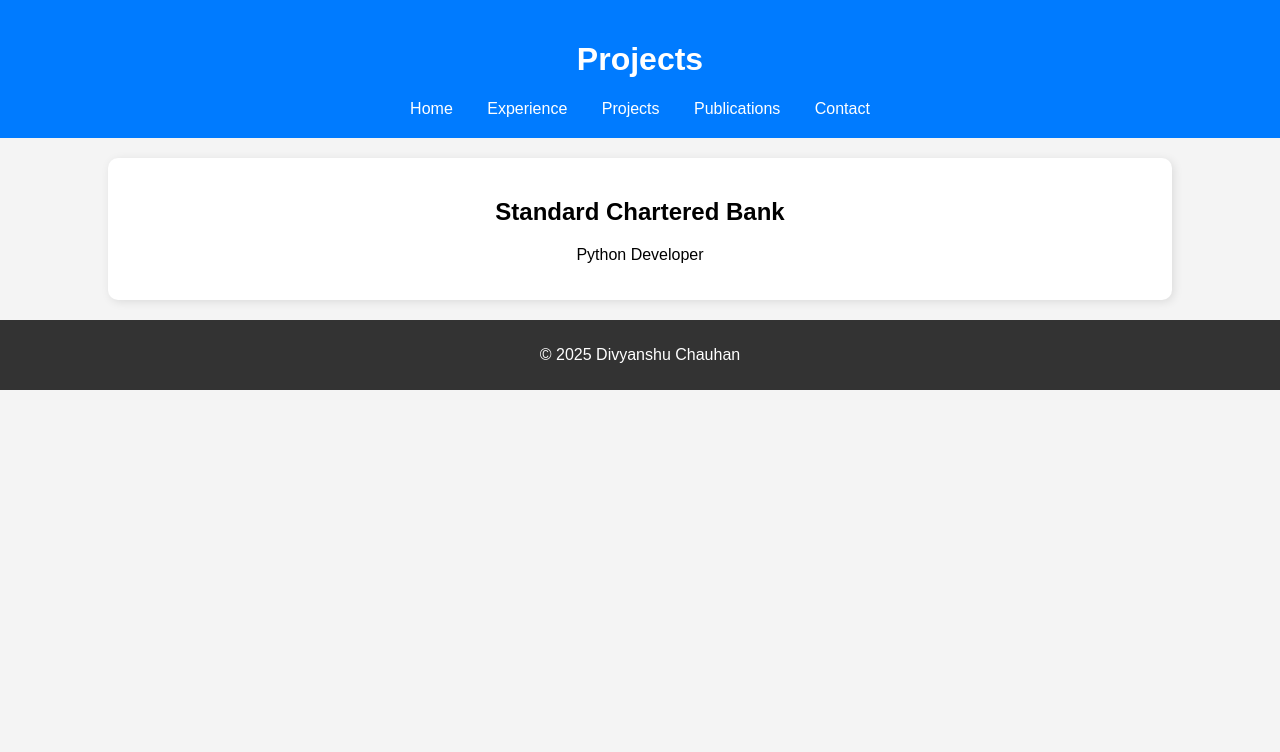
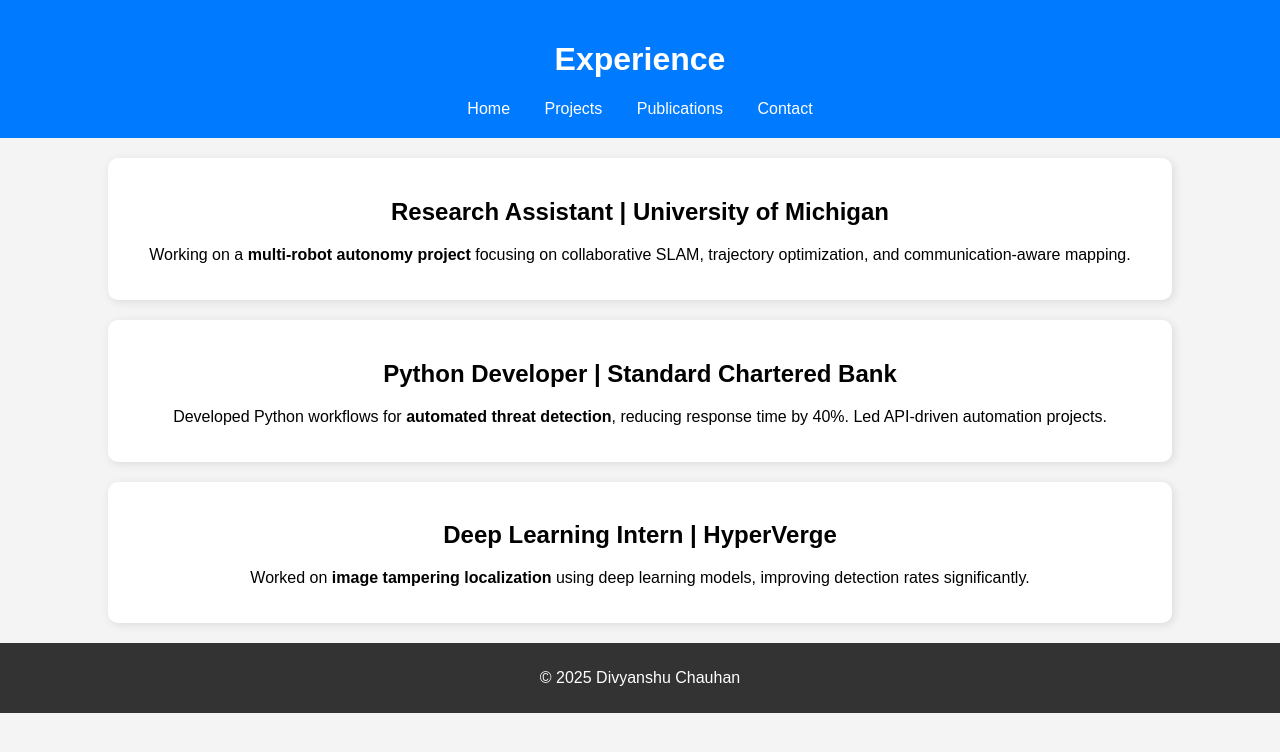
Before and after one commit to Divyanshu-Singh-Chauhan/divyanshuchauhan.github.io, a plain HTML site: page experience.html in a window 1280 px wide. Drawn offline with Linux system fonts and the light colour scheme.

Commit message:
modifying all the html pages

```diff
--- a/experience.html
+++ b/experience.html
@@ -3,15 +3,14 @@
 <head>
     <meta charset="UTF-8">
     <meta name="viewport" content="width=device-width, initial-scale=1.0">
-    <title>Projects</title>
+    <title>Experience - Divyanshu Chauhan</title>
     <link rel="stylesheet" href="style.css">
 </head>
 <body>
     <header>
-        <h1>Projects</h1>
+        <h1>Experience</h1>
         <nav>
             <a href="index.html">Home</a>
-            <a href="experience.html">Experience</a>
             <a href="projects.html">Projects</a>
             <a href="publications.html">Publications</a>
             <a href="contact.html">Contact</a>
@@ -19,8 +18,18 @@
     </header>
 
     <section>
-        <h2>Standard Chartered Bank</h2>
-        <p>Python Developer</p>
+        <h2>Research Assistant | University of Michigan</h2>
+        <p>Working on a <strong>multi-robot autonomy project</strong> focusing on collaborative SLAM, trajectory optimization, and communication-aware mapping.</p>
+    </section>
+
+    <section>
+        <h2>Python Developer | Standard Chartered Bank</h2>
+        <p>Developed Python workflows for <strong>automated threat detection</strong>, reducing response time by 40%. Led API-driven automation projects.</p>
+    </section>
+
+    <section>
+        <h2>Deep Learning Intern | HyperVerge</h2>
+        <p>Worked on <strong>image tampering localization</strong> using deep learning models, improving detection rates significantly.</p>
     </section>
 
     <footer>
```
Also changed, not shown: contact.html (+6 -5 lines), projects.html (+8 -4 lines), publications.html (+9 -5 lines).
